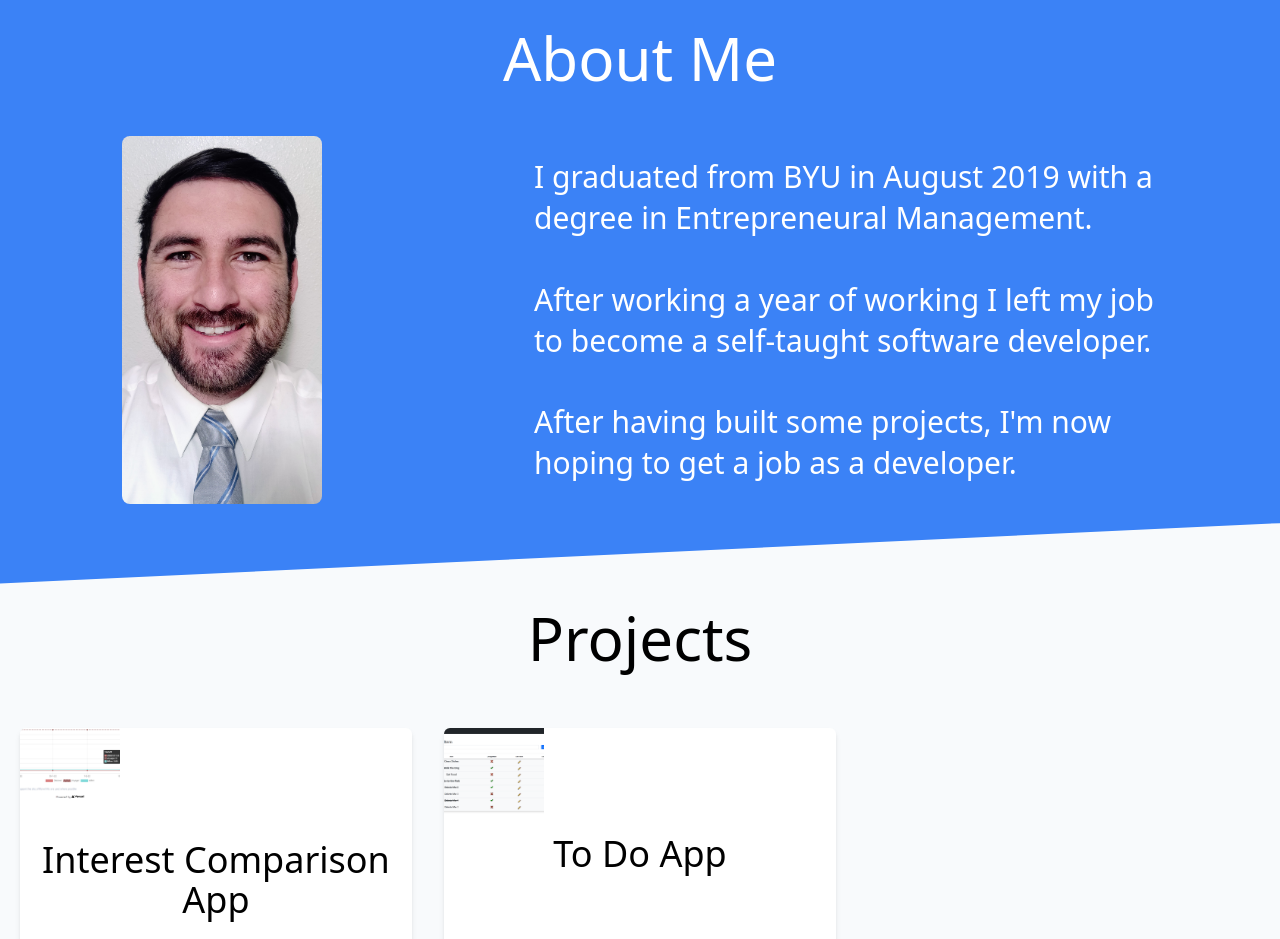
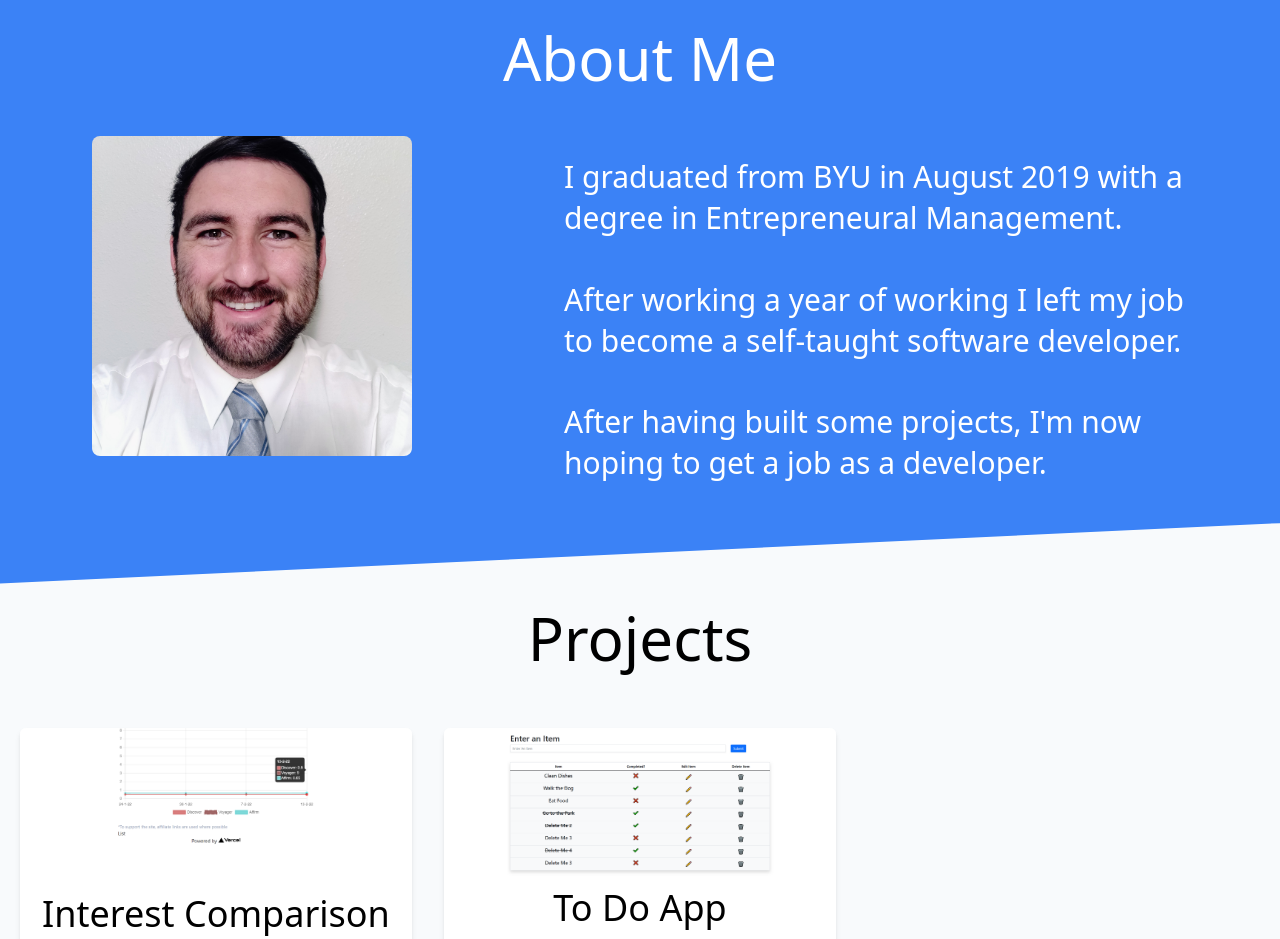
Before and after one commit to mhgamboa/portfolio-v2, a Next.js app: page / in a window 1280 px wide. Shown: the part 820-1759 px from the top of the page. Built offline with nearby package versions, Linux system fonts and the light colour scheme.

Commit message:
finish image sizes and project section colors

```diff
--- a/components/About.tsx
+++ b/components/About.tsx
@@ -9,13 +9,14 @@ function About() {
       className="about-me font-medium pb-20 py-10 px-4 text-white flex flex-wrap min-h-full w-full justify-around dark:bg-gray-700 bg-blue-500"
     >
       <h1 className="h1 text-center mt-2 mb-12 w-full ">About Me</h1>
-      <Image
-        src="/portrait.jpg"
-        height={44}
-        width={200}
-        alt="Myself"
-        className="pb-1 self-center max-w-sm sm:max-w-none md:max-w-none object-cover rounded-lg w-full  sm:w-1/2 lg:w-1/3"
-      />
+      <div className="relative w-72 h-72 xl:w-80 xl:h-80 2xl:w-96 2xl:h-96 mb-5">
+        <Image
+          src="/portrait.jpg"
+          layout="fill"
+          alt="Myself"
+          className="pb-1 self-center max-w-sm sm:max-w-none md:max-w-none object-cover rounded-lg w-full  sm:w-1/2 lg:w-1/3"
+        />
+      </div>
       <div className="w-auto sm:w-1/2 text-lg text-center sm:text-left md:text-xl lg:text-2xl xl:text-3xl self-center">
         <p className="py-5 sm:leading-snug 2xl:leading-normal">
           I graduated from BYU in August 2019 with a degree in Entrepreneural Management.
--- a/components/projects/ProjectCard.tsx
+++ b/components/projects/ProjectCard.tsx
@@ -31,17 +31,18 @@ interface props {
 function ProjectCard({ name, description, url, githubLink, imageLink }: props) {
   return (
     <div
-      className={`flex flex-col justify-between pb-5 rounded-md overflow-hidden bg-white dark:bg-black dark:white-shadow shadow-md`}
+      className={`flex flex-col justify-between pb-5 rounded-md overflow-hidden bg-white dark:bg-gray-900 dark:white-shadow shadow-md`}
       data-aos="fade-down"
     >
       <a href={url} target="_blank" rel="noreferrer">
-        <Image
-          src={imageLink}
-          alt={`${name} project`}
-          height={100}
-          width={100}
-          className="w-full mb-3 h-36 object-cover"
-        />
+        <div className="relative w-full h-40">
+          <Image
+            src={imageLink}
+            alt={`${name} project`}
+            layout="fill"
+            className="w-full mb-3 h-36 object-cover"
+          />
+        </div>
       </a>
 
       <h2 className="h2 text-center mb-8">{name}</h2>
--- a/components/projects/Projects.tsx
+++ b/components/projects/Projects.tsx
@@ -4,7 +4,7 @@ import projectsData from "./ProjectData";
 
 function Projects() {
   return (
-    <section className="dark:bg-gray-900 flex flex-col items-center dark:text-white font-medium mb-10">
+    <section className="flex flex-col items-center dark:text-white font-medium mb-10">
       <h1 className="h1 pb-10 mt-6" data-aos="fade-down">
         Projects
       </h1>
```
